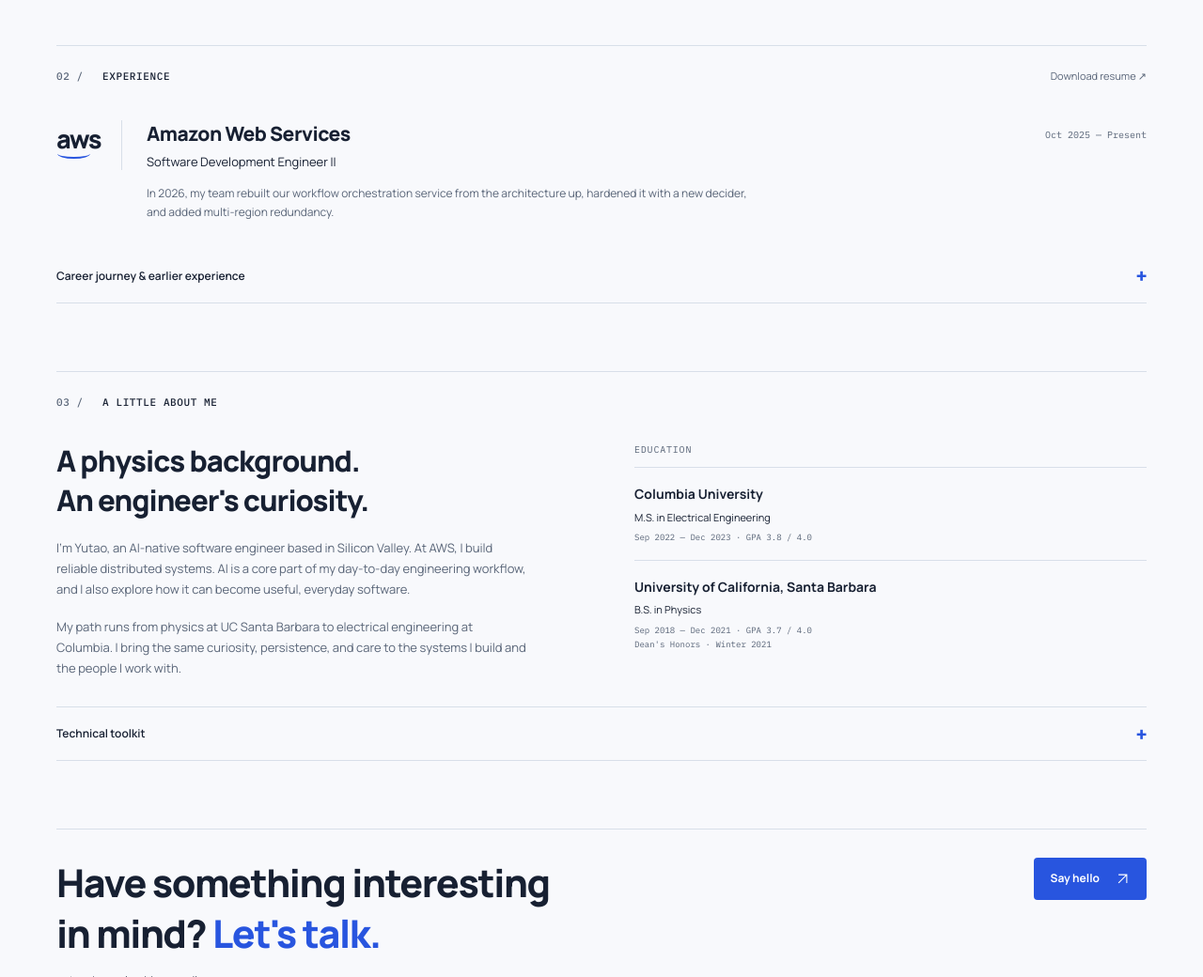
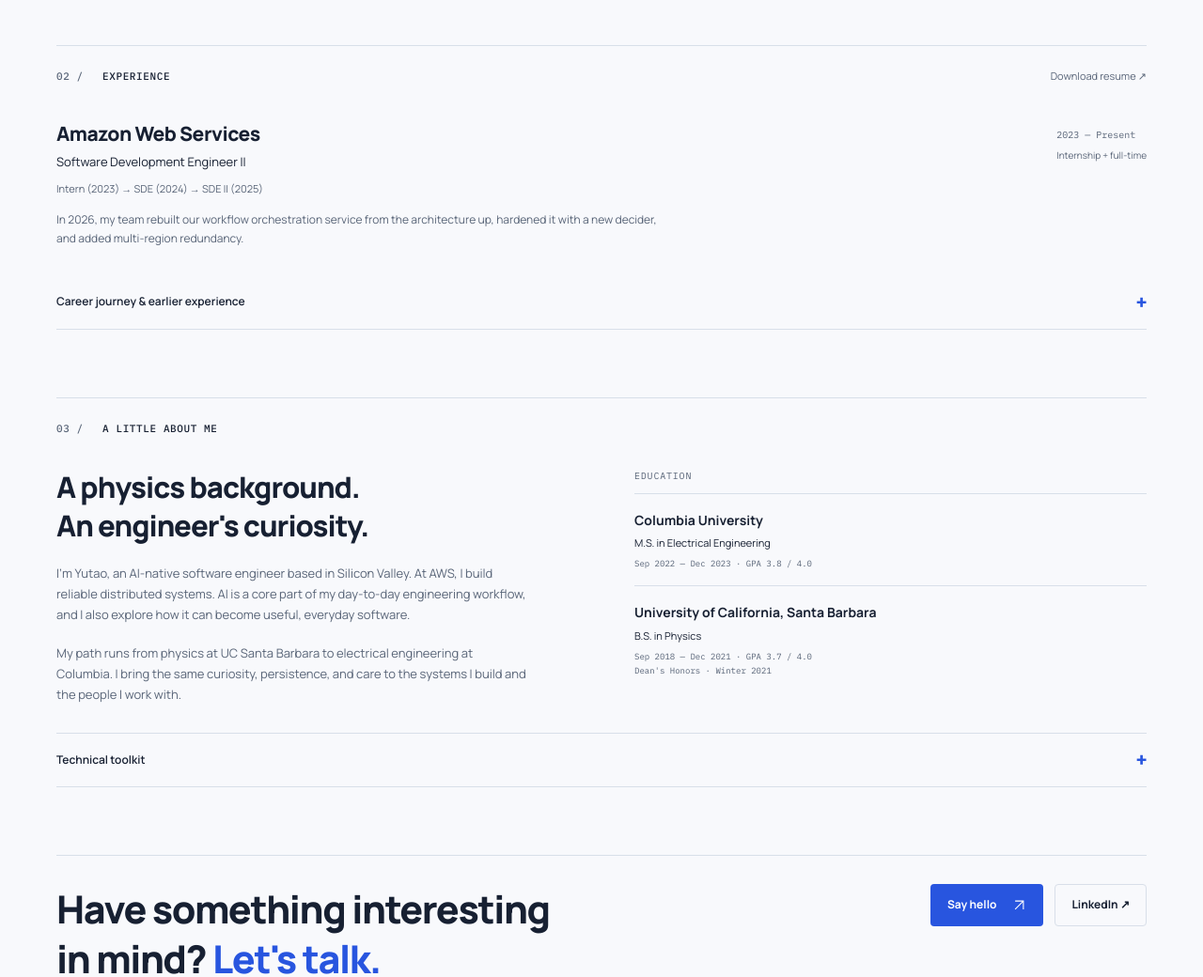
Before and after one commit to Yutao-Zhou/Yutao-Zhou.github.io, a website: page index.html in a window 1280 px wide. Shown: the part 1760-2800 px from the top of the page at 94% size. Drawn offline with Linux system fonts and the light colour scheme.

Commit message:
Clarify AWS tenure, add LinkedIn links, and remove unofficial mark

```diff
--- a/css/portfolio.css
+++ b/css/portfolio.css
@@ -168,6 +168,7 @@
 }
 .site-nav a {
   padding-block: 9px;
+  white-space: nowrap;
 }
 .site-nav a:hover,
 .footer-links a:hover,
@@ -270,6 +271,15 @@
 .button:hover {
   transform: translateY(-2px);
   box-shadow: var(--shadow);
+}
+.button-secondary {
+  background: transparent;
+  border-color: var(--line);
+  color: var(--ink);
+}
+.button-secondary:hover {
+  border-color: var(--accent);
+  color: var(--accent);
 }
 .button svg,
 .text-link svg {
@@ -609,29 +619,10 @@
 }
 .experience-lead {
   display: grid;
-  grid-template-columns: 70px 1fr auto;
+  grid-template-columns: 1fr auto;
   align-items: start;
   gap: 26px;
   padding: 7px 0 29px;
-}
-.company-mark {
-  font-weight: 800;
-  font-size: 27px;
-  letter-spacing: -1.5px;
-  border-right: 1px solid var(--line);
-  line-height: 1.2;
-  padding: 4px 20px 17px 0;
-  position: relative;
-}
-.company-mark::after {
-  content: '';
-  position: absolute;
-  width: 35px;
-  height: 9px;
-  border-bottom: 2px solid var(--accent);
-  border-radius: 0 0 70% 70%;
-  top: 30px;
-  left: 1px;
 }
 .experience-lead h3 {
   font-size: 21px;
@@ -642,6 +633,11 @@
 .experience-lead .role {
   font-size: 13px;
   margin-top: 4px;
+}
+.career-progression {
+  font-size: 11px;
+  color: var(--muted);
+  margin-top: 9px;
 }
 .experience-lead .description {
   max-width: 650px;
@@ -654,6 +650,12 @@
   font-size: 10px;
   padding-top: 7px;
   white-space: nowrap;
+}
+.tenure-note {
+  display: block;
+  font-family: 'Manrope', 'Segoe UI', sans-serif;
+  font-size: 10px;
+  margin-top: 5px;
 }
 .role-disclosure > summary {
   align-items: flex-start;
@@ -749,6 +751,12 @@
   justify-content: space-between;
   align-items: flex-start;
   gap: 30px;
+}
+.contact-actions {
+  display: flex;
+  flex-wrap: wrap;
+  align-items: center;
+  gap: 12px;
 }
 .contact-heading h2 {
   font-size: clamp(27px, 3.4vw, 41px);
@@ -869,10 +877,10 @@
     width: calc(100% - 56px);
   }
   .header-inner {
-    gap: 20px;
+    gap: 14px;
   }
   .site-nav {
-    gap: 18px;
+    gap: 14px;
   }
   .hero {
     gap: 15px;
@@ -1067,17 +1075,9 @@
     margin-top: 47px;
   }
   .experience-lead {
-    grid-template-columns: 48px 1fr;
+    grid-template-columns: 1fr;
     gap: 19px;
     padding-bottom: 22px;
-  }
-  .company-mark {
-    font-size: 23px;
-    padding-right: 12px;
-  }
-  .company-mark::after {
-    width: 29px;
-    top: 27px;
   }
   .experience-lead h3 {
     font-size: 18px;
@@ -1086,7 +1086,7 @@
     font-size: 12px;
   }
   .experience-lead > .role-date {
-    grid-column: 2;
+    grid-column: 1;
     padding-top: 0;
     margin-top: -10px;
   }
--- a/index.html
+++ b/index.html
@@ -75,6 +75,7 @@
           <a href="#experience">Experience</a>
           <a href="#about">About</a>
           <a href="https://github.com/Yutao-Zhou">GitHub ↗</a>
+          <a href="https://www.linkedin.com/in/yutao-zhou">LinkedIn ↗</a>
           <a class="resume-link" href="files/Yutao_Zhou_SDE_Resume.pdf"
             >Resume ↗</a
           >
@@ -1187,17 +1188,22 @@
           <a href="files/Yutao_Zhou_SDE_Resume.pdf">Download resume ↗</a>
         </div>
         <div class="experience-lead">
-          <div class="company-mark" aria-hidden="true">aws</div>
           <div>
             <h3>Amazon Web Services</h3>
             <p class="role">Software Development Engineer II</p>
+            <p class="career-progression">
+              Intern (2023) → SDE (2024) → SDE II (2025)
+            </p>
             <p class="description">
               In 2026, my team rebuilt our workflow orchestration service from
               the architecture up, hardened it with a new decider, and added
               multi-region redundancy.
             </p>
           </div>
-          <p class="role-date">Oct 2025 — Present</p>
+          <p class="role-date">
+            2023 — Present
+            <span class="tenure-note">Internship + full-time</span>
+          </p>
         </div>
         <details class="disclosure" id="career-history">
           <summary>Career journey &amp; earlier experience</summary>
@@ -1628,6 +1634,7 @@
               >
             </p>
           </div>
+          <div class="contact-actions">
             <a class="button" href="mailto:yutaozhoucolumbia@gmail.com"
               >Say hello
               <svg
@@ -1639,6 +1646,13 @@
               >
                 <path d="M5 19 19 5M5 5h14v14" /></svg
             ></a>
+            <a
+              class="button button-secondary"
+              href="https://www.linkedin.com/in/yutao-zhou"
+            >
+              LinkedIn ↗
+            </a>
+          </div>
         </div>
         <details class="disclosure contact-expand">
           <summary>More ways to get in touch</summary>
```
Lines whose indentation alone changed are shown as unchanged.
